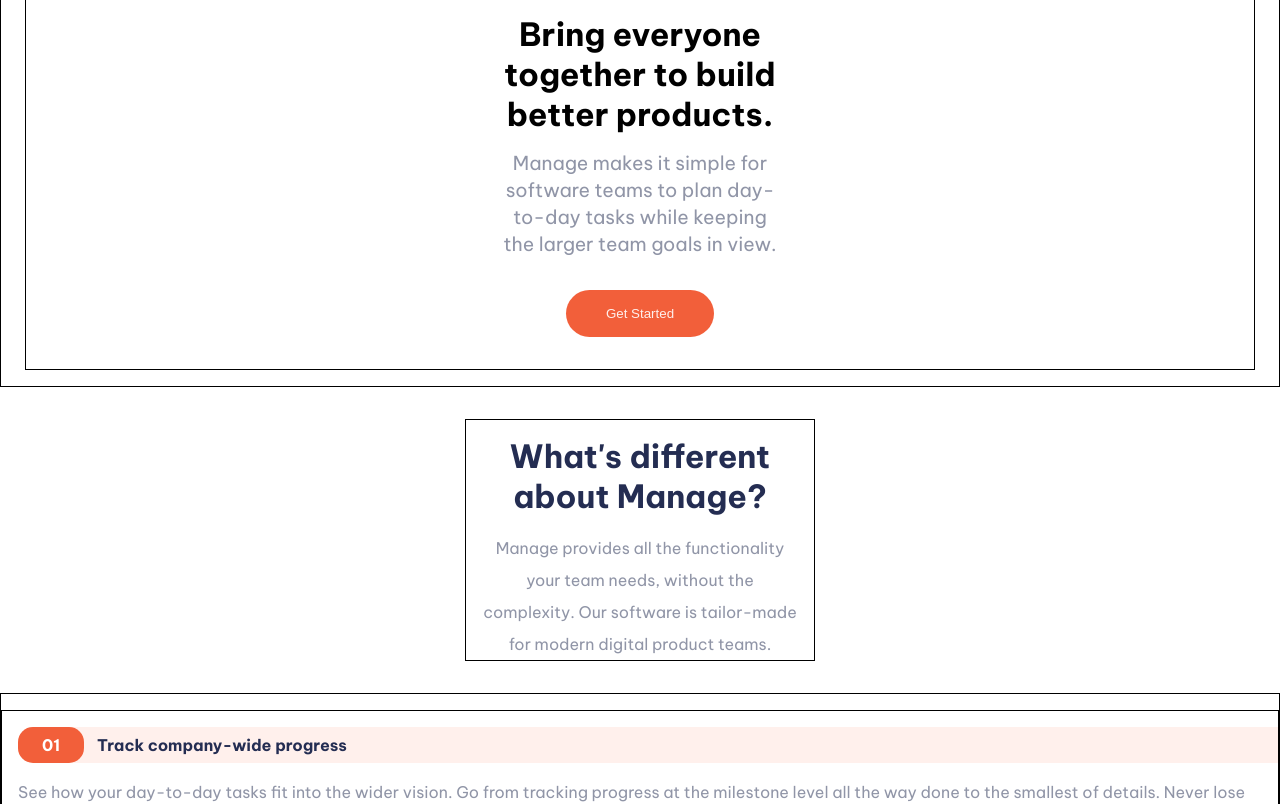
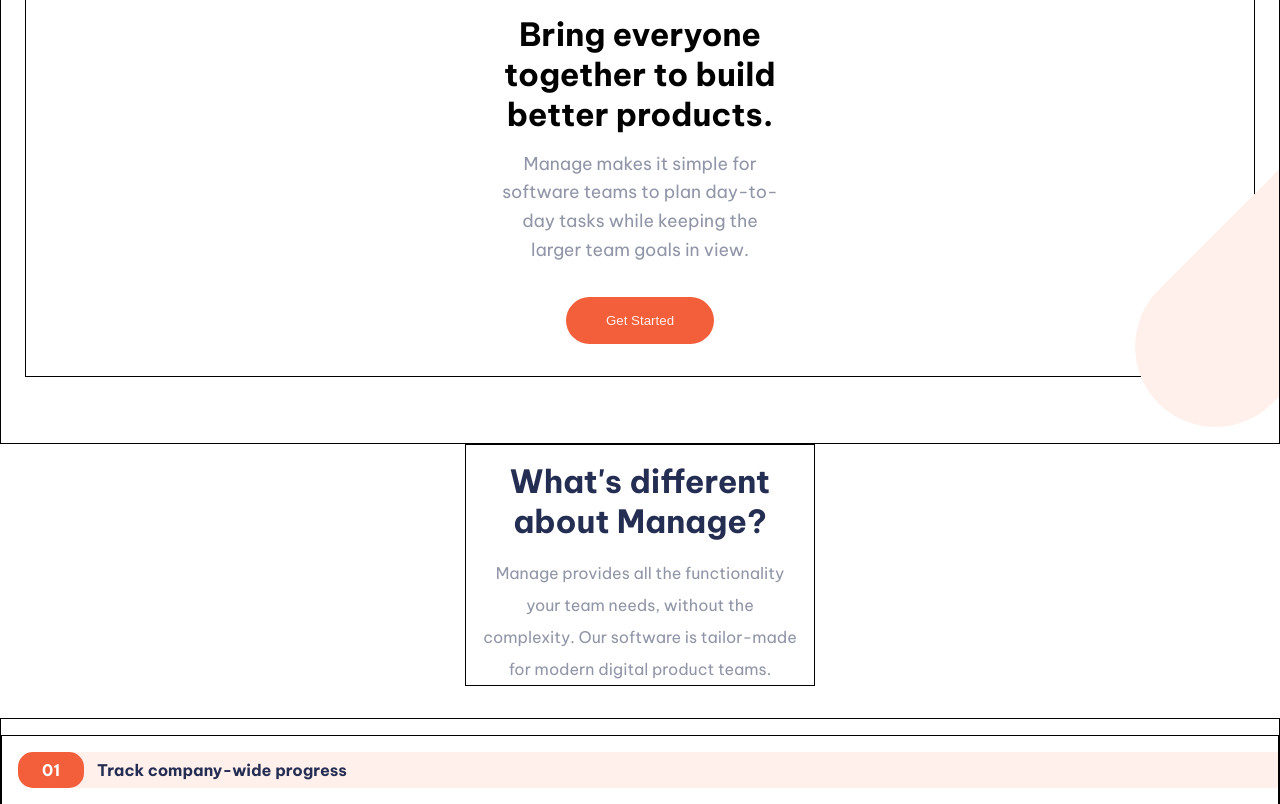
Before and after one commit to Heisdalu/manage_landing_page, a React (Create React App) app: page / in a window 1280 px wide. Shown: the part 380-1184 px from the top of the page. Built offline with nearby package versions, Linux system fonts and the light colour scheme.

Commit message:
fix: css issue and add img on RHS

```diff
--- a/src/components/Header/Header.css
+++ b/src/components/Header/Header.css
@@ -7,6 +7,7 @@
   padding: 1rem 1.5rem;
   background-color: #ffffff;
   overflow: hidden;
+  z-index: 1;
 }
 
 .header_box {
@@ -49,7 +50,7 @@
   right: -60px;
   top: -50px;
 }
-.other2{
+.other2 {
   width: 350px;
   position: absolute;
   bottom: -0px;
@@ -69,30 +70,46 @@
   flex-direction: column;
   justify-content: center;
   align-items: center;
+  z-index: 1;
 }
 
-.header_title{
+.header_title {
   font-size: 2rem;
   text-align: center;
   max-width: 300px;
   font-weight: 700;
+  z-index: 1;
 }
 
-.header_detail{
+.header_detail {
   max-width: 300px;
   padding: 1rem 0.5rem;
   text-align: center;
-    font-size: 1.2rem;
-    line-height: 1.7rem;
+  font-size: 1.1rem;
+  line-height: 1.8rem;
   font-family: 400;
   color: var(--dark-grayish-blue);
+  z-index: 1;
+  /* font-weight: 500; */
 }
 
-.header_btn{
+.header_btn {
   padding: 1rem 2.5rem;
   border-radius: 50px;
   margin: 1rem 0;
   background-color: var(--primary-bright-red);
   color: var(--very-pale-red);
   border: none;
+  z-index: 1;
 }
+
+.class {
+  display: flex;
+  margin-top: -250px;
+}
+
+.other3 {
+  width: 300px;
+  margin-left: auto;
+  transform: translateX(60%);
+}
--- a/src/components/Header/Header.js
+++ b/src/components/Header/Header.js
@@ -17,17 +17,22 @@ const Header = () => {
         <section className="header_main">
           <figure className="header_illustrations">
             <img src={PatternImg} alt="" className="other" />
-            {/* <img src={PatternImg} alt="" className="other2" /> */}
             <img src={Lg} alt="" className="main_ill" />
           </figure>
-          <div className='header_content'>
-            <h1 className='header_title'>Bring everyone together to build better products.</h1>
-            <p className='header_detail'>Manage makes it simple for software teams to plan day-to-day tasks while keeping the larger team goals in view.</p>
+          <div className="header_content">
+            <h1 className="header_title">
+              Bring everyone together to build better products.
+            </h1>
+            <p className="header_detail">
+              Manage makes it simple for software teams to plan day-to-day tasks
+              while keeping the larger team goals in view.
+            </p>
 
-
-            <button className='header_btn'>Get Started</button>
+            <button className="header_btn">Get Started</button>
           </div>
-
+          <div className="class">
+            <img src={PatternImg} alt="" className="other3" />
+          </div>
         </section>
       </header>
     </div>
--- a/src/components/MainDetail/MainDetail.css
+++ b/src/components/MainDetail/MainDetail.css
@@ -3,15 +3,16 @@
   flex-direction: column;
   justify-content: center;
   align-items: center;
-  /* padding: 2rem 1rem; */
+  overflow: hidden;
+  position: relative;
 }
 
 .about_manage {
-  margin: 2rem 0;
-  /* text-align: center; */
+  margin-bottom: 2rem;
   max-width: 350px;
   text-align: center;
   border: 1px solid;
+  z-index: 1;
 }
 
 .main_header {
--- a/src/components/MainDetail/MainDetail.js
+++ b/src/components/MainDetail/MainDetail.js
@@ -1,4 +1,5 @@
 import "./MainDetail.css";
+import PatternImg from "../../assets/bg-tablet-pattern.svg";
 import OurService from "./OurService";
 
 const MainDetail = () => {
--- a/src/components/MainDetail/OurService.css
+++ b/src/components/MainDetail/OurService.css
@@ -1,5 +1,6 @@
 .main_detail {
   border: 1px solid;
+  z-index: 1;
   /* padding: 1rem; */
 }
 
```
Lines whose indentation alone changed are shown as unchanged.
